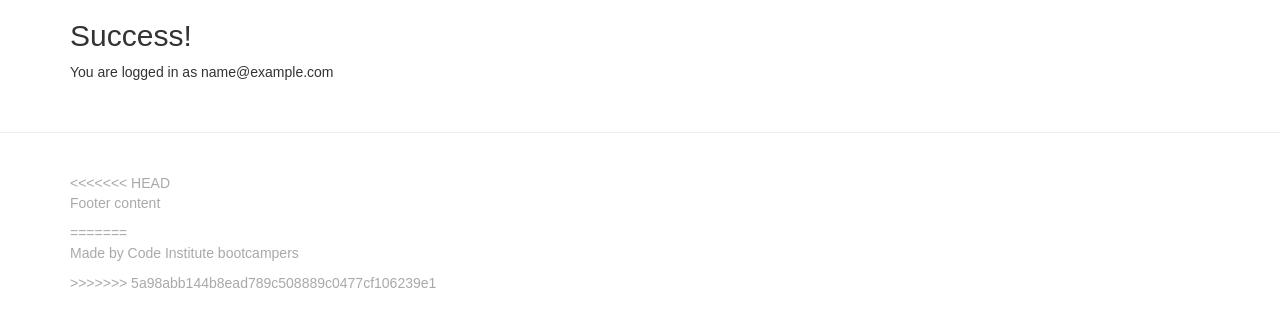
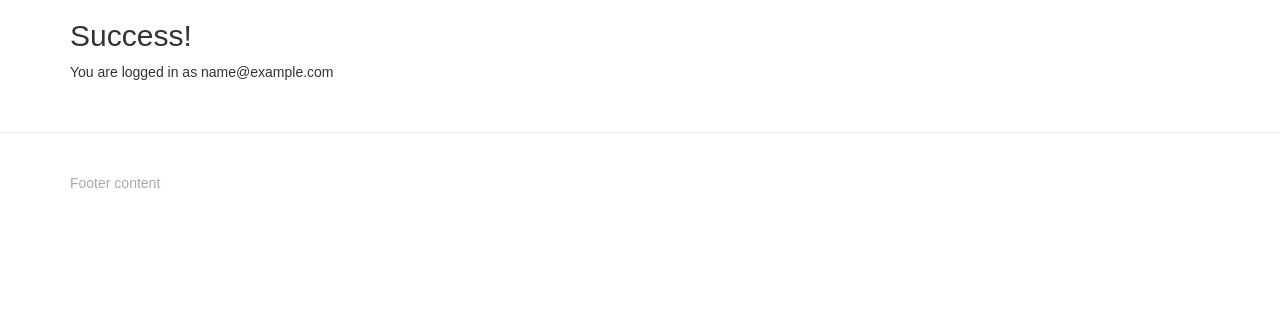
Before and after one commit to Beibhinn/Final-Milestone, a Django app: page /accounts/profile/ in a window 1280 px wide. Shown: the part 51-378 px from the top of the page. Run offline with Django 3.2, Linux system fonts and the light colour scheme; the visitor is signed in with stand-in values (Sample User, id 1); some libraries are stand-ins or nearby versions.

Commit message:
Hook up templates & edit error in footer of base.html

```diff
--- a/issue_tracker/settings.py
+++ b/issue_tracker/settings.py
@@ -38,6 +38,7 @@ INSTALLED_APPS = [
     'django.contrib.messages',
     'django.contrib.staticfiles',
     'accounts',
+    'django_forms_bootstrap',
 ]
 
 MIDDLEWARE = [
@@ -55,7 +56,7 @@ ROOT_URLCONF = 'issue_tracker.urls'
 TEMPLATES = [
     {
         'BACKEND': 'django.template.backends.django.DjangoTemplates',
-        'DIRS': [],
+        'DIRS': [os.path.join(BASE_DIR, 'templates')],
         'APP_DIRS': True,
         'OPTIONS': {
             'context_processors': [
--- a/templates/base.html
+++ b/templates/base.html
@@ -51,11 +51,7 @@
     </div>
     <footer>
         <div class="container">
-<<<<<<< HEAD
             <p>Footer content</p>
-=======
-            <p>Made by Code Institute bootcampers</p>
->>>>>>> 5a98abb144b8ead789c508889c0477cf106239e1
         </div>
     </footer>
 </body>
```
